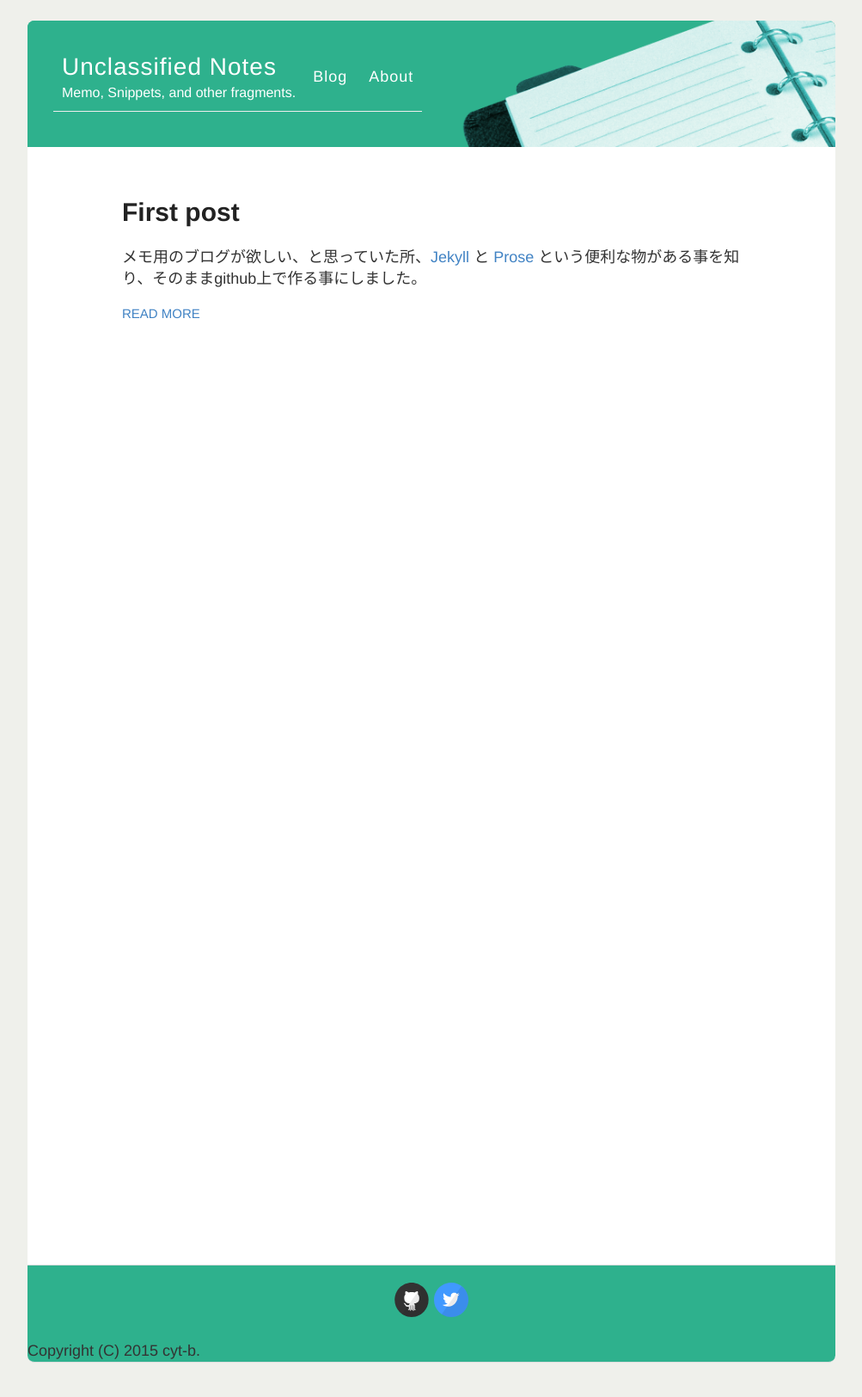
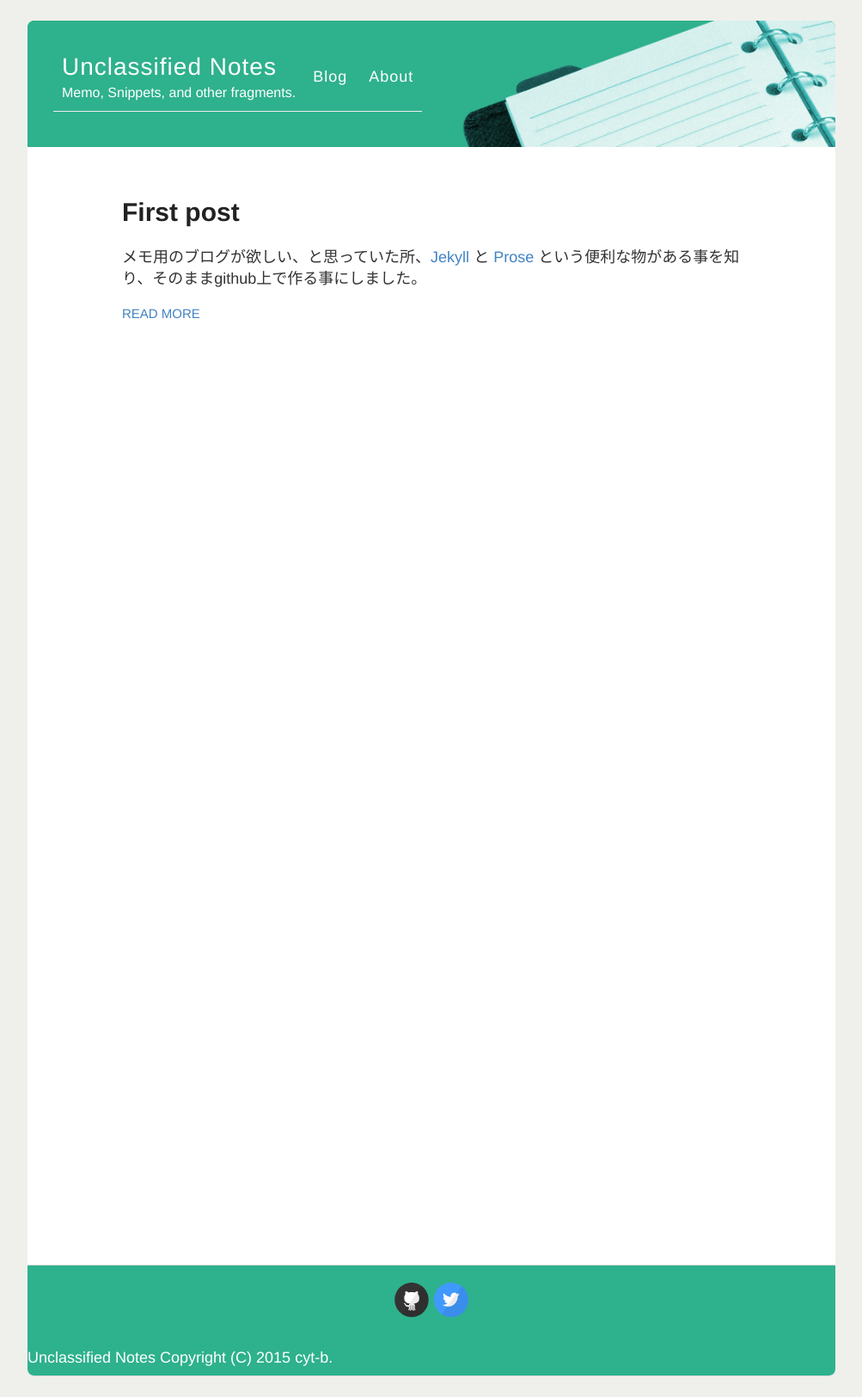
Before and after one commit to cytb/cytb.github.io, a Jekyll site: the page built from index.html, in a window 1280 px wide. Shown: the whole page at 86% size, without its empty margins (138-1141 px from the left). Built offline with Jekyll 4.4.1, drawn with Linux system fonts in a browser that asks for light colours; Markdown is read by kramdown in place of the engine named in the settings.

Commit message:
add copyright.

```diff
--- a/_layouts/default.html
+++ b/_layouts/default.html
@@ -46,7 +46,7 @@
             {% include svg-icons.html %}
           </footer>
         </div>
-        Copyright (C) 2015 cyt-b.
+        <div class="copystring">Unclassified Notes Copyright (C) 2015 cyt-b.</div>
       </div>
 
       {% include analytics.html %}
--- a/style.scss
+++ b/style.scss
@@ -317,6 +317,11 @@
   border-top: 1px solid #ddd;
   border-bottom: 1px solid #ddd;
   background-color: $headbgcolor;
+
+  .copystring {
+    color: $top-banner-font-color;
+    margin: 8px auto;
+  }
 }
 
 footer {
```
